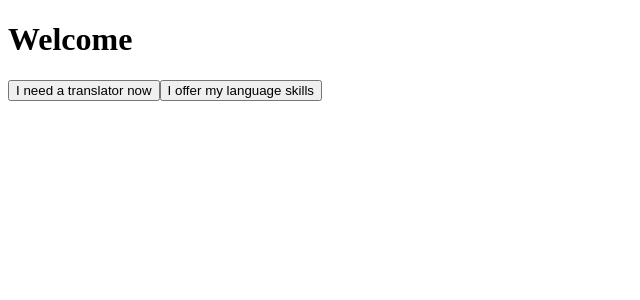
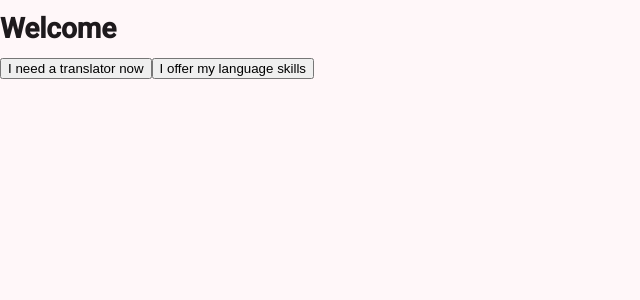
Before and after one commit to ajgixin3-del/Interpreters-without-borders, an Angular app: page / in a window 1280 px wide. Shown: the top 300 px of the page, without its empty margins (0-640 px from the left). Built offline with nearby package versions, Linux system fonts and the light colour scheme.

Commit message:
angular material component library

```diff
--- a/angular.json
+++ b/angular.json
@@ -25,9 +25,7 @@
                 "input": "public"
               }
             ],
-            "styles": [
-              "src/styles.css"
-            ]
+            "styles": ["src/material-theme.scss", "src/styles.css"]
           },
           "configurations": {
             "production": {
--- a/package.json
+++ b/package.json
@@ -11,10 +11,12 @@
   "private": true,
   "packageManager": "npm@11.6.2",
   "dependencies": {
+    "@angular/cdk": "^21.2.7",
     "@angular/common": "^21.2.0",
     "@angular/compiler": "^21.2.0",
     "@angular/core": "^21.2.0",
     "@angular/forms": "^21.2.0",
+    "@angular/material": "^21.2.7",
     "@angular/platform-browser": "^21.2.0",
     "@angular/router": "^21.2.0",
     "rxjs": "~7.8.0",
--- a/src/index.html
+++ b/src/index.html
@@ -1,11 +1,18 @@
 <!doctype html>
 <html lang="en">
   <head>
-  <meta charset="utf-8">
+    <meta charset="utf-8" />
     <title>InterpretersWithoutBorders</title>
-  <base href="/">
-  <meta name="viewport" content="width=device-width, initial-scale=1">
-  <link rel="icon" type="image/x-icon" href="favicon.ico">
+    <base href="/" />
+    <meta name="viewport" content="width=device-width, initial-scale=1" />
+    <link rel="icon" type="image/x-icon" href="favicon.ico" />
+    <link rel="preconnect" href="https://fonts.googleapis.com" />
+    <link rel="preconnect" href="https://fonts.gstatic.com" crossorigin />
+    <link
+      href="https://fonts.googleapis.com/css2?family=Roboto:wght@300;400;500&display=swap"
+      rel="stylesheet"
+    />
+    <link href="https://fonts.googleapis.com/icon?family=Material+Icons" rel="stylesheet" />
   </head>
   <body>
     <app-root></app-root>
--- /dev/null
+++ b/src/material-theme.scss
@@ -0,0 +1,38 @@
+// Include theming for Angular Material with `mat.theme()`.
+// This Sass mixin will define CSS variables that are used for styling Angular Material
+// components according to the Material 3 design spec.
+// Learn more about theming and how to use it for your application's
+// custom components at https://material.angular.dev/guide/theming
+@use '@angular/material' as mat;
+
+html {
+  height: 100%;
+  @include mat.theme(
+    (
+      color: (
+        primary: mat.$magenta-palette,
+        tertiary: mat.$violet-palette,
+      ),
+      typography: Roboto,
+      density: 0,
+    )
+  );
+}
+
+body {
+  // Default the application to a light color theme. This can be changed to
+  // `dark` to enable the dark color theme, or to `light dark` to defer to the
+  // user's system settings.
+  color-scheme: light;
+
+  // Set a default background, font and text colors for the application using
+  // Angular Material's system-level CSS variables. Learn more about these
+  // variables at https://material.angular.dev/guide/system-variables
+  background-color: var(--mat-sys-surface);
+  color: var(--mat-sys-on-surface);
+  font: var(--mat-sys-body-medium);
+
+  // Reset the user agent margin.
+  margin: 0;
+  height: 100%;
+}
```
Also changed, not shown: 1 other file (tests, documents, lock files or other folders). Lines whose indentation alone changed are shown as unchanged.
